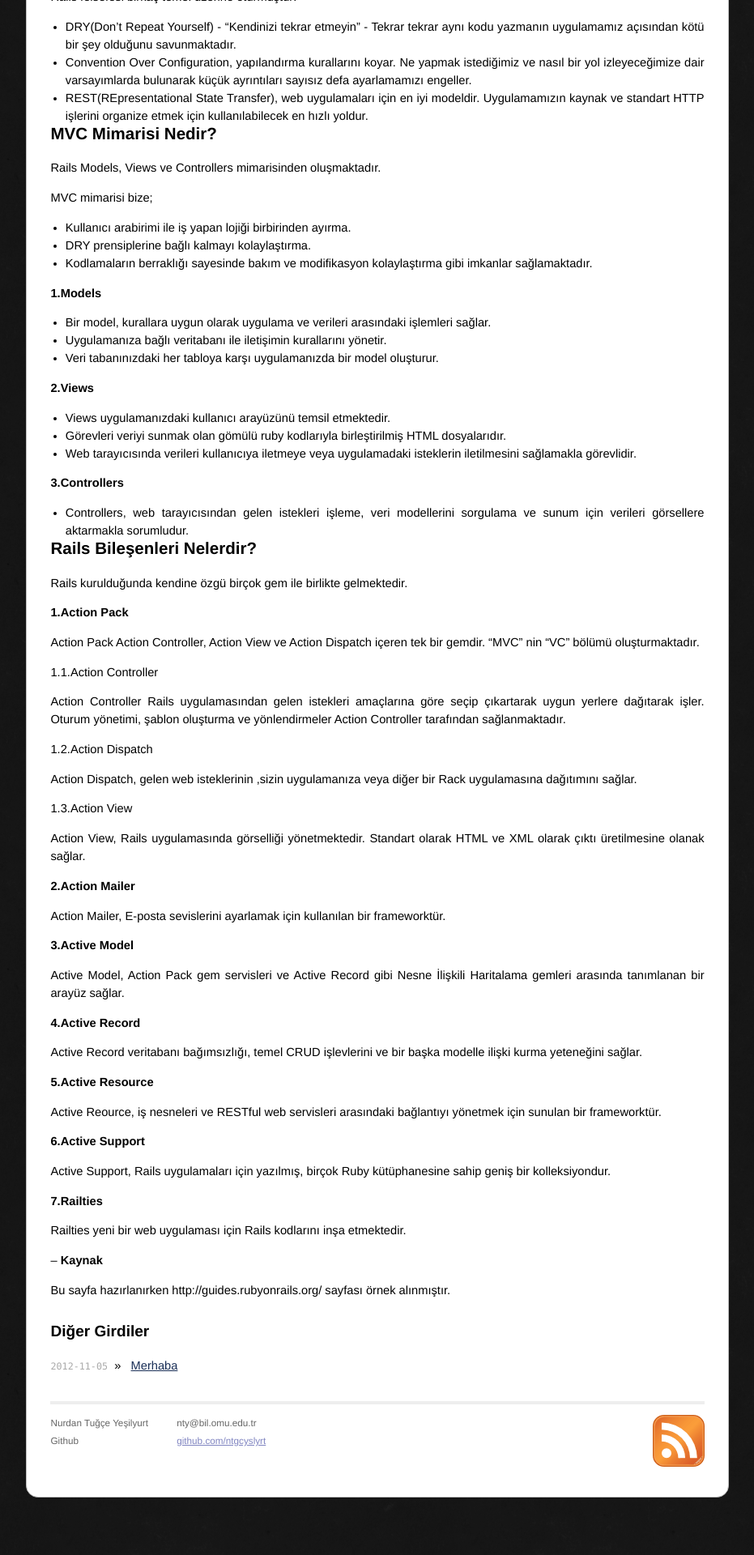
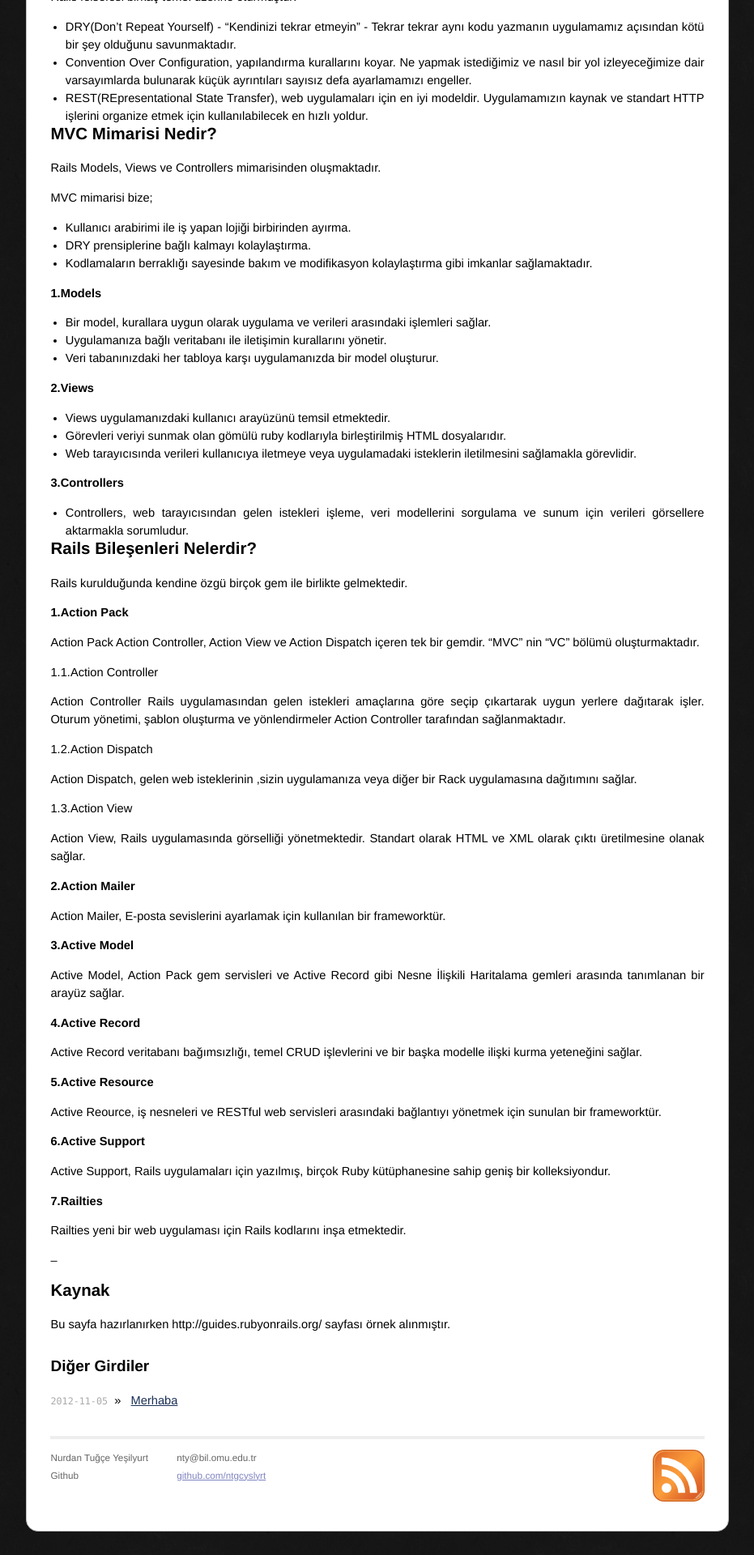
Before and after one commit to ntgcyslyrt/ntgcyslyrt.github.com, a Jekyll site: the page built from 1/_posts/2012-11-15-rails.md, in a window 1280 px wide. Shown: the part 771-2691 px from the top of the page at 81% size, without its empty margins (174-1105 px from the left). Built offline with Jekyll 4.4.1, drawn with Linux system fonts in a browser that asks for light colours; Markdown is read by kramdown in place of the engine named in the settings; comment, search, counter and statistics services are not loaded; before the commit the page ends 2649 px from its top, so only the background shows below that.

```diff
--- a/1/_posts/2012-11-15-rails.md
+++ b/1/_posts/2012-11-15-rails.md
@@ -127,6 +127,7 @@ sahip geniş bir kolleksiyondur.
 Railties yeni bir web uygulaması için Rails kodlarını inşa etmektedir.
 
 --
-**Kaynak**
+
+#Kaynak
 
 Bu sayfa hazırlanırken http://guides.rubyonrails.org/ sayfası örnek alınmıştır.
```
